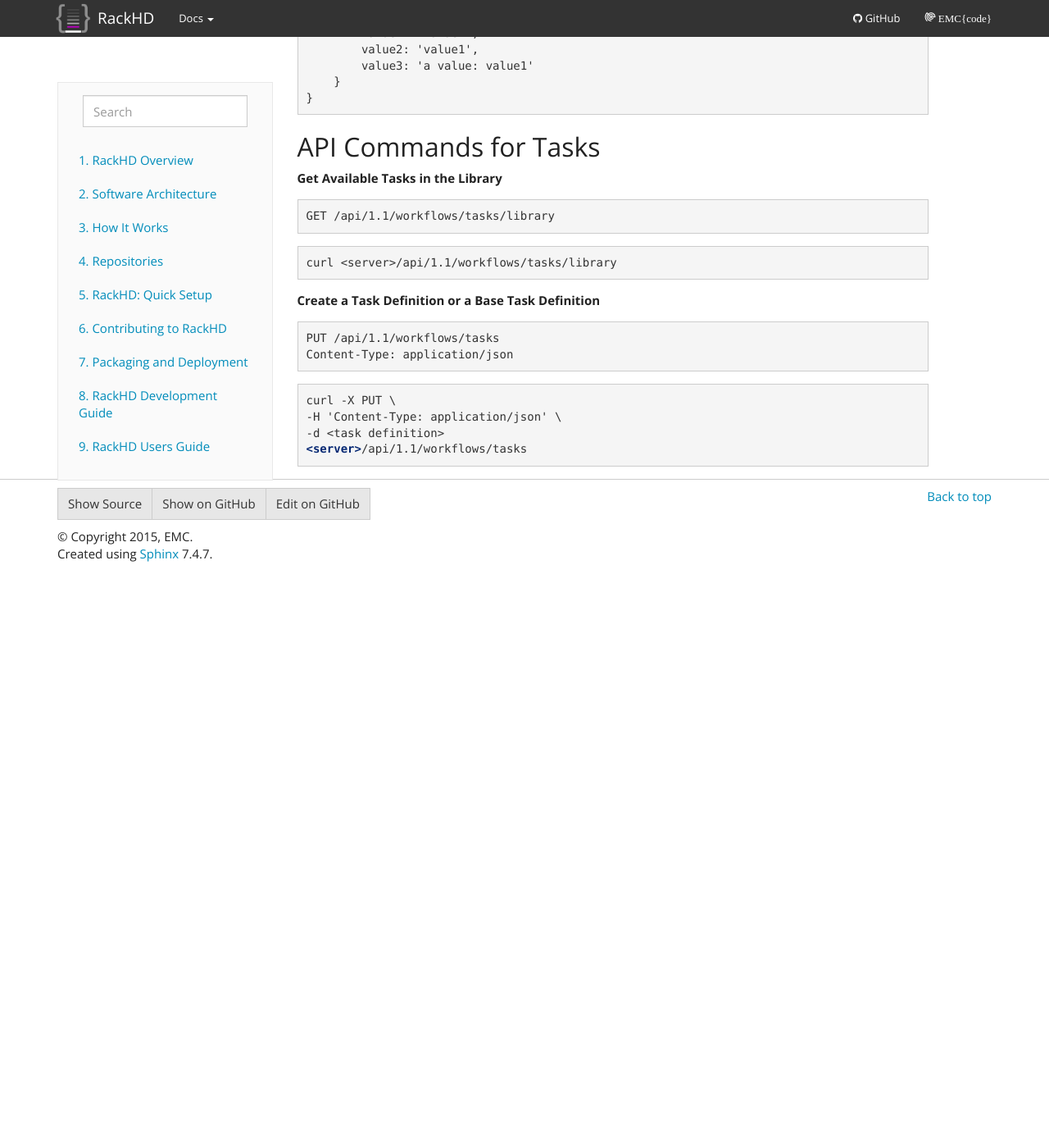
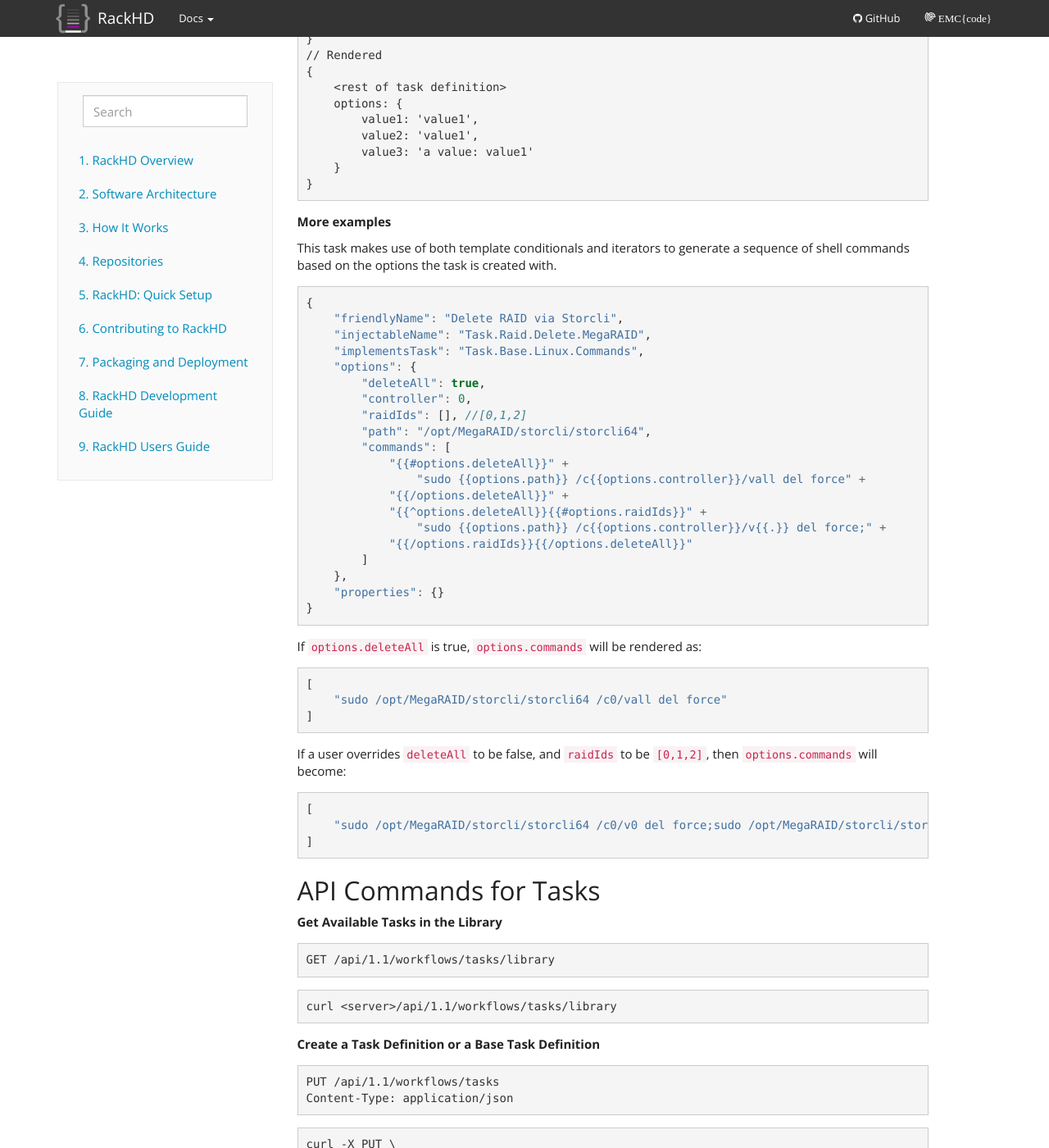
Before and after one commit to RackHD/docs, a Sphinx documentation site: the page built from docs/rackhd/tasks.rst, in a window 1280 px wide and 1400 px high, scrolled down 6574 px. Shown: the whole window at 82% size. Built offline with Sphinx 7.4.7, drawn with Linux system fonts in a browser that asks for light colours; before the commit the page ends 7271 px from its top, so only the background shows below that; some of the changed text lies outside the part shown.

Commit message:
Update task rendering documentation to indicate support for all Mustache features

```diff
--- a/docs/rackhd/tasks.rst
+++ b/docs/rackhd/tasks.rst
@@ -208,7 +208,7 @@
 ^^^^^^^^^^^^^^^^^^^^^^^
 There are some values that may be needed in a task definition which are not known in advance. In some cases, it is also more convenient to use placeholder values in a task definition than literal values. In these cases, a simple template rendering syntax can be used in task definitions. Rendering is also useful in places where two or more tasks need to use the same value (e.g. options.file), but it cannot be hardcoded ahead of time.
 
-Task templates use a mustache-style syntax. To define a value to be rendered, place it within curly braces in a string:
+Task templates use `Mustache syntax <http://mustache.github.io/mustache.5.html>`_, with some additional features detailed below. To define a value to be rendered, place it within curly braces in a string:
 
 .. code-block:: javascript
 
@@ -290,6 +290,10 @@
 Task Rendering Features
 ^^^^^^^^^^^^^^^^^^^^^^^^^^^^^^^^^^^^^^^^^^^^^^
 
+For a full list of Mustache rendering features, including specifying conditionals and iterators, see the `Mustache man page <http://mustache.github.io/mustache.5.html>`_
+
+Task templates also expand the capabilities of Mustache templating by adding the additional capabilities of *Fallback Rendering* and *Nested Rendering*, as documented below.
+
 **Fallback Rendering**
 
 Multiple values can be specified within the curly braces, separated by one or two '|' characters (newlines are optional as well after the pipe character). In the case that the first value does not exist, the second one will be used, and so on. Values that are not prefixed by a context field (e.g. 'options.', 'context.' will be rendered as a plain string)
@@ -354,6 +358,48 @@
         }
     }
 
+**More examples**
+
+This task makes use of both template conditionals and iterators to generate a sequence of shell commands based on the options the task is created with.
+
+.. code-block:: js
+
+    {
+        "friendlyName": "Delete RAID via Storcli",
+        "injectableName": "Task.Raid.Delete.MegaRAID",
+        "implementsTask": "Task.Base.Linux.Commands",
+        "options": {
+            "deleteAll": true,
+            "controller": 0,
+            "raidIds": [], //[0,1,2]
+            "path": "/opt/MegaRAID/storcli/storcli64",
+            "commands": [
+                "{{#options.deleteAll}}" +
+                    "sudo {{options.path}} /c{{options.controller}}/vall del force" +
+                "{{/options.deleteAll}}" +
+                "{{^options.deleteAll}}{{#options.raidIds}}" +
+                    "sudo {{options.path}} /c{{options.controller}}/v{{.}} del force;" +
+                "{{/options.raidIds}}{{/options.deleteAll}}"
+            ]
+        },
+        "properties": {}
+    }
+
+If ``options.deleteAll`` is true, ``options.commands`` will be rendered as:
+
+.. code-block:: json
+
+    [
+        "sudo /opt/MegaRAID/storcli/storcli64 /c0/vall del force"
+    ]
+
+If a user overrides ``deleteAll`` to be false, and ``raidIds`` to be ``[0,1,2]``, then ``options.commands`` will become:
+
+.. code-block:: json
+
+    [
+        "sudo /opt/MegaRAID/storcli/storcli64 /c0/v0 del force;sudo /opt/MegaRAID/storcli/storcli64 /c0/v1 del force;sudo /opt/MegaRAID/storcli/storcli64 /c0/v2 del force;"
+    ]
 
 API Commands for Tasks
 ^^^^^^^^^^^^^^^^^^^^^^^
```
Also changed, not shown: docs/rackhd/skus.rst (line endings or trailing spaces).
